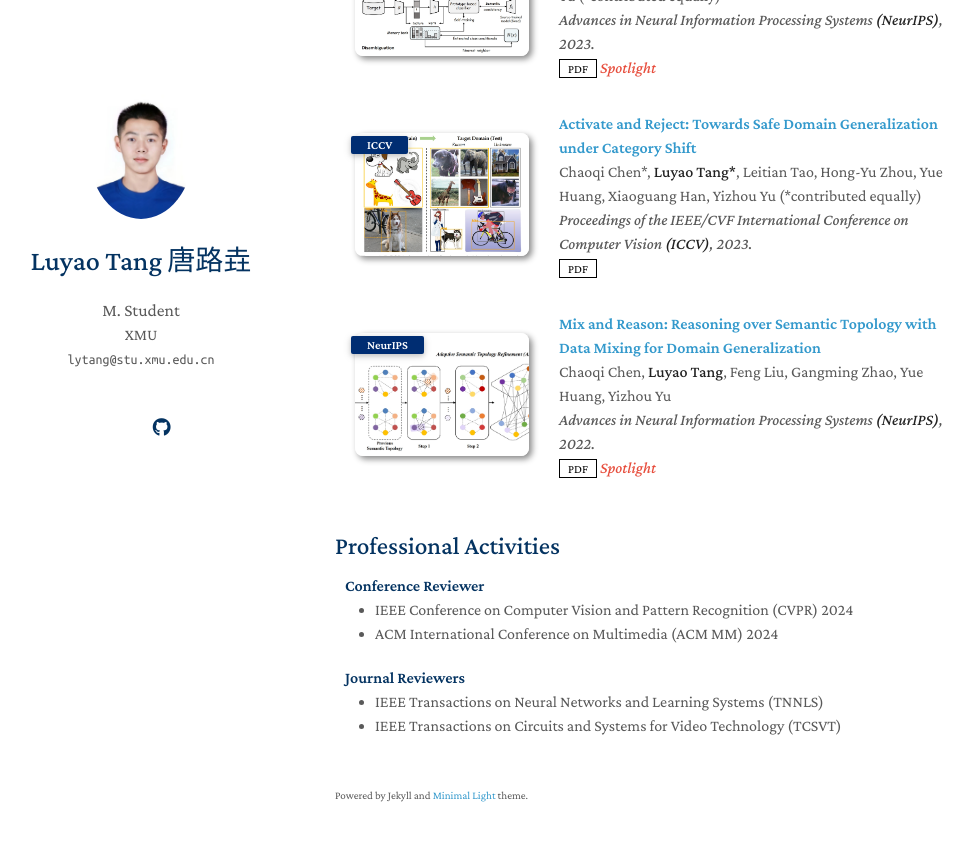
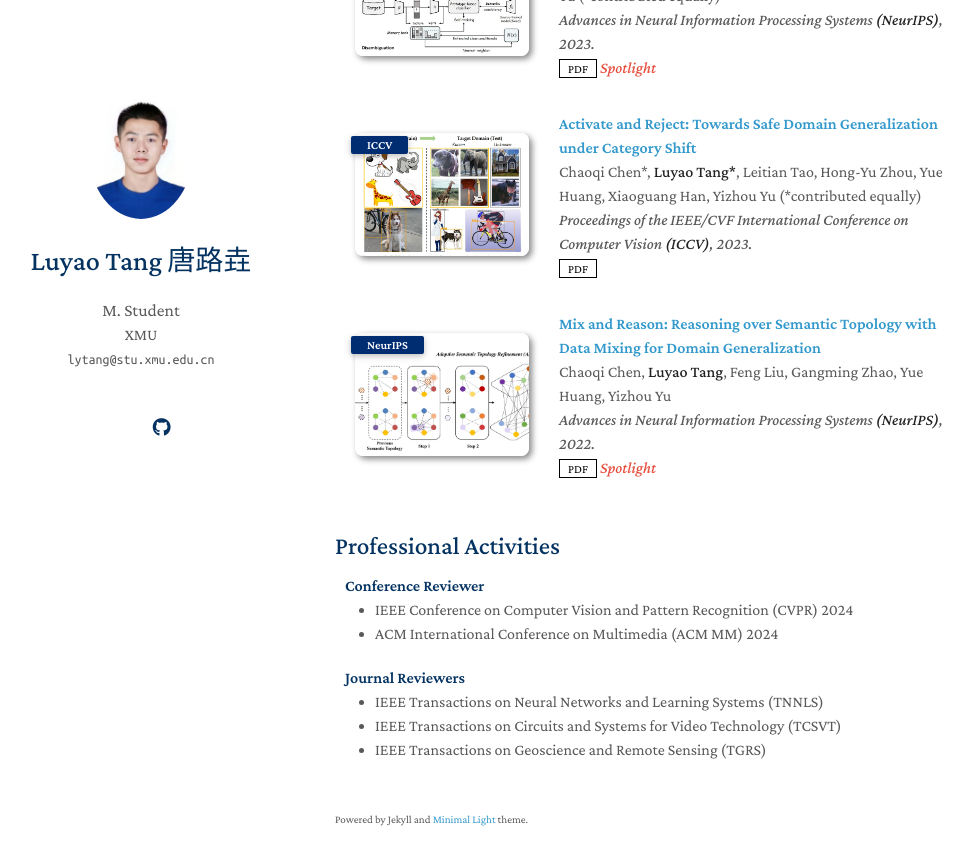
Before and after one commit to lytang63/lytang63.github.io, a Jekyll site: the page built from index.md, in a window 1280 px wide and 900 px high, scrolled down 623 px. Shown: the top 865 px of the window, without its empty margins (135-1108 px from the left). Built offline with Jekyll 4.4.1, drawn with Linux system fonts in a browser that asks for light colours; nearby versions of some CDN libraries; a style sheet for code colours, icons or effects is not loaded; our own code applies the rules of GitHub Pages for plain Markdown files.

Commit message:
Update services.md

```diff
--- a/_includes/services.md
+++ b/_includes/services.md
@@ -12,4 +12,5 @@
 <ul style="margin:0 0 20px;">
   <li><a href="https://cis.ieee.org/publications/t-neural-networks-and-learning-systems"><autocolor>IEEE Transactions on Neural Networks and Learning Systems (TNNLS)</autocolor></a></li>
   <li><a href="https://ieee-cas.org/publication/tcsvt"><autocolor>IEEE Transactions on Circuits and Systems for Video Technology (TCSVT)</autocolor></a></li>
+  <li><a href="https://www.grss-ieee.org/publications/transactions-on-geoscience-remote-sensing"><autocolor>IEEE Transactions on Geoscience and Remote Sensing (TGRS)</autocolor></a></li>
 </ul>
```
